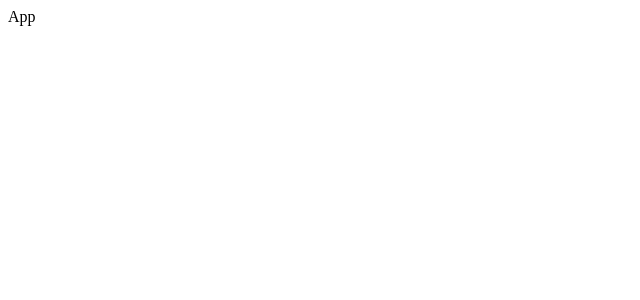
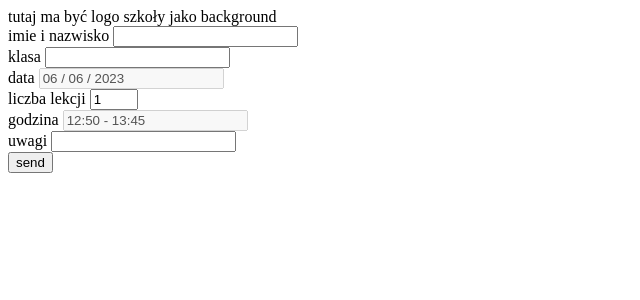
Before and after one commit to Just-Simon-Dev/SchoolProject, a Vue app in the folder frontend/: page / in a window 1280 px wide. Shown: the top 300 px of the page, without its empty margins (0-640 px from the left). Built offline with nearby package versions, Linux system fonts and the light colour scheme; no server answers.

Commit message:
create student form

```diff
--- a/frontend/package.json
+++ b/frontend/package.json
@@ -8,8 +8,10 @@
     "lint": "vue-cli-service lint"
   },
   "dependencies": {
+    "axios": "^1.4.0",
     "core-js": "^3.8.3",
-    "vue": "^3.2.13"
+    "vue": "^3.2.13",
+    "vue-router": "^4.2.1"
   },
   "devDependencies": {
     "@babel/core": "^7.12.16",
--- a/frontend/src/App.vue
+++ b/frontend/src/App.vue
@@ -1,8 +1,11 @@
 <template>
-  App
+	<div class="backgound">tutaj ma być logo szkoły jako background</div>
+  <RouterView />
 </template>
 
-<script>
+<script setup>
+
+	import {RouterView} from 'vue-router'
 
 </script>
 
--- /dev/null
+++ b/frontend/src/components/StudentForm.vue
@@ -0,0 +1,157 @@
+<script setup>
+
+	import { SchoolHoursModel } from '../model/SchoolHoursModel'
+	import { StudentFormService } from '../services/StudentFormService'
+	import { ref, computed } from 'vue';
+
+	const schoolHours = [
+		new SchoolHoursModel(7, 20, 8, 5),
+		new SchoolHoursModel(8, 5, 9, 0),
+		new SchoolHoursModel(9, 0, 9, 55),
+		new SchoolHoursModel(9, 55, 10, 50),
+		new SchoolHoursModel(10, 50, 11, 45),
+		new SchoolHoursModel(11, 45, 12, 50),
+		new SchoolHoursModel(12, 50, 13, 45),
+		new SchoolHoursModel(13, 45, 14, 40),
+		new SchoolHoursModel(14, 40, 15, 35),
+		new SchoolHoursModel(15, 35, 16, 30),
+		new SchoolHoursModel(16, 30, 17, 25)
+	]
+
+	let numberOfLessonLeft = 2;
+	const today = new Date();
+	const yyyy = today.getFullYear();
+	let mm = today.getMonth() + 1; // Months start at 0!
+	let dd = today.getDate();
+
+	if (dd < 10) dd = '0' + dd;
+	if (mm < 10) mm = '0' + mm;
+
+	let getCurrentHour = (numOfHours) => {
+
+		let output = []
+		let index = 0
+
+		let currentTime = today.getHours() + today.getMinutes() / 60
+
+		schoolHours.forEach(element => {
+			let breakDecimal = element.getBreakDecimal()
+			let endLessonDecimal = element.getEndLessonDecimal()
+
+			let isBetweenThisLesson = currentTime >= breakDecimal && currentTime <= endLessonDecimal
+
+			if(isBetweenThisLesson){
+				output.push(element)
+
+				numberOfLessonLeft = schoolHours.length - schoolHours.indexOf(element)
+
+				index = schoolHours.indexOf(element) + Number(numOfHours) - 1
+				output.push(schoolHours[index])
+			}
+		});
+
+		if(output.length < 2) return "";
+
+		return `${output[0].breakHours}:${output[0].breakMinutes} - ${output[1].endLessonHours}:${output[1].endLessonMinutes}`;
+	}
+
+	let nameAndSurname = "";
+	let studentClass = "";
+	let date = mm + ' / ' + dd + ' / ' + yyyy;
+	let numberOfHours = ref(1);
+	let currentHour = computed(() => getCurrentHour(numberOfHours.value))
+	let issues = ""
+	let error = ref('')
+
+	function sendData(){
+		if(nameAndSurname == "" || studentClass == "" || currentHour.value == ""){
+			console.log(error)
+			error.value = "niektóre pola nie zostały wypełnione!"
+			console.log(error)
+			return;
+		}
+		const studentFormService = new StudentFormService(nameAndSurname, studentClass, date, numberOfHours, currentHour.value, issues)
+		studentFormService.PostData()
+		window.close()
+	}
+
+
+
+</script>
+
+<template>
+	<form>
+		<div>
+			imie i nazwisko
+			<input
+			type="text"
+			:value="nameAndSurname"
+			@input="event => nameAndSurname = event.target.value"
+			required
+			/>
+		</div>
+		<div>
+			klasa
+			<input
+			type="text"
+			:value="studentClass"
+			@input="event => studentClass = event.target.value"
+			required
+			/>
+		</div>
+		<div>
+			data
+			<input
+			type="text"
+			:value="date"
+			@input="event => date = event.target.value"
+			disabled
+			/>
+		</div>
+		<div>
+			liczba lekcji
+			<input
+			type="number"
+			:value="numberOfHours"
+			@input="event => {
+				if(event.target.value < 0){
+					numberOfHours = 0
+				}
+				if(event.target.value > numberOfLessonLeft){
+					numberOfHours = numberOfLessonLeft
+				}
+				else{
+					numberOfHours = event.target.value
+				}
+			}"
+			min="0"
+			:max="numberOfLessonLeft"
+			required
+			/>
+		</div>
+		<div>
+			godzina
+			<input
+			type="text"
+			:value="currentHour"
+			disabled
+			/>
+		</div>
+		<div>
+			uwagi
+			<input
+			type="text"
+			:value="issues"
+			@input="event => issues = event.target.value"
+			/>
+		</div>
+		<button type="button" v-on:click="sendData()">send</button>
+	</form>
+	<div class="error" v-if="error != ''">
+		{{ error }}
+	</div>
+</template>
+
+<style scoped>
+
+</style>
--- /dev/null
+++ b/frontend/src/model/SchoolHoursModel.js
@@ -0,0 +1,16 @@
+export class SchoolHoursModel {
+	constructor(breakHours, breakMinutes, endLessonHours, endLessonMinutes) {
+		this.breakHours = breakHours
+		this.breakMinutes = breakMinutes
+		this.endLessonHours = endLessonHours
+		this.endLessonMinutes = endLessonMinutes
+	}
+
+	getBreakDecimal() {
+		return this.breakHours + this.breakMinutes / 60
+	}
+
+	getEndLessonDecimal() {
+		return this.endLessonHours + this.endLessonMinutes / 60
+	}
+}
--- /dev/null
+++ b/frontend/src/router/index.js
@@ -0,0 +1,23 @@
+import { createRouter, createWebHistory } from 'vue-router'
+import HomeView from '../views/HomeView.vue'
+
+const router = createRouter({
+  history: createWebHistory(),
+  routes: [
+    {
+      path: '/',
+      name: 'home',
+      component: HomeView
+    },
+    // {
+    //   path: '/about',
+    //   name: 'about',
+    //   // route level code-splitting
+    //   // this generates a separate chunk (About.[hash].js) for this route
+    //   // which is lazy-loaded when the route is visited.
+    //   component: () => import('../views/AboutView.vue')
+    // }
+  ]
+})
+
+export default router
--- /dev/null
+++ b/frontend/src/services/StudentFormService.js
@@ -0,0 +1,29 @@
+import axios from "axios"
+import { env } from "../../env/env"
+
+export class StudentFormService {
+	constructor(nameAndSurname, studentClass, date, numberOfHours, currentHour, issues){
+		this.nameAndSurname = nameAndSurname
+		this.studentClass = studentClass
+		this.date = date
+		this.numberOfHours = numberOfHours
+		this.currentHour = currentHour
+		this.issues = issues
+	}
+	PostData() {
+		const url = env.apiUrl + 'StudentForm'
+
+		const payload = {
+			nameAndSurname: this.nameAndSurname,
+			studentClass: this.studentClass,
+			date: this.date,
+			numberOfHours: this.numberOfHours,
+			currentHour: this.currentHour,
+			issues: this.issues
+		}
+
+		axios.post(url, payload).then(response => {
+			console.log(response.data)
+		}).catch(error => console.error(error))
+	}
+}
--- /dev/null
+++ b/frontend/src/views/HomeView.vue
@@ -0,0 +1,9 @@
+<script setup>
+import StudentForm from '../components/StudentForm.vue';
+</script>
+
+<template>
+  <main>
+	<StudentForm />
+  </main>
+</template>
```
Also changed, not shown: frontend/src/main.js (+6 -1 lines), frontend/vue.config.js (+4 -4 lines), 1 other file (tests, documents, lock files or other folders).
